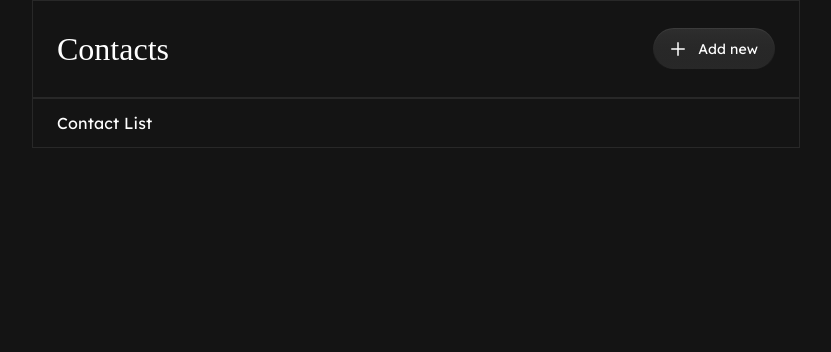
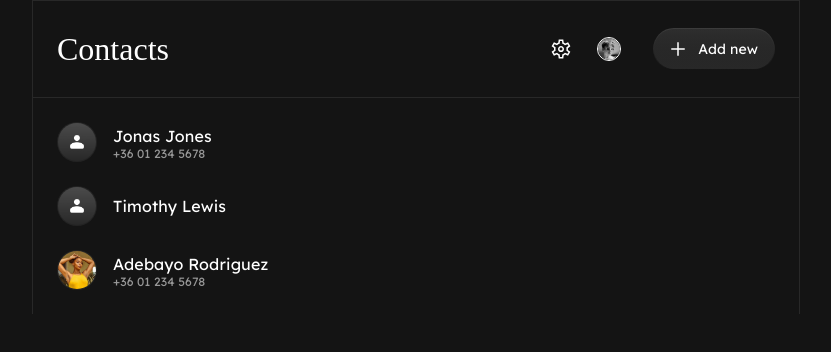
Before and after one commit to nemethricsi/ux-studio-contacts-app, a Next.js app: page / in a window 1280 px wide. Shown: the top 352 px of the page, without its empty margins (224-1055 px from the left). Built offline with nearby package versions, Linux system fonts and the light colour scheme.

Commit message:
refactor folder structure

```diff
--- a/app/page.tsx
+++ b/app/page.tsx
@@ -1,4 +1,5 @@
-import SpecialButton from '@/app/ui/special-button';
+import ContactListItem from '@/app/ui/contact-list/contact-list-item';
+import HeaderActions from '@/app/ui/header/header-actions';
 import Text from '@/app/ui/text';
 
 export default function Home() {
@@ -6,15 +7,17 @@ export default function Home() {
     <>
       <header className="mx-auto flex max-w-[768px] items-center justify-between border border-grey-60 p-6">
         <Text variant="h1">Contacts</Text>
-        <Actions />
+        <HeaderActions />
       </header>
-      <main className="mx-auto max-w-[768px] border border-grey-60 px-6 py-3">
-        <Text variant="h3">Contact List</Text>
+      <main className="mx-auto max-w-[768px] border border-y-0 border-grey-60 px-6 py-3">
+        <ContactListItem name="Jonas Jones" phoneNumber="+36 01 234 5678" />
+        <ContactListItem name="Timothy Lewis" />
+        <ContactListItem
+          name="Adebayo Rodriguez"
+          phoneNumber="+36 01 234 5678"
+          imageUrl="/images/Adebayo.png"
+        />
       </main>
     </>
   );
 }
-
-const Actions = () => {
-  return <SpecialButton label="Add new" />;
-};
--- a/app/ui/contact-list-item.tsx
+++ /dev/null
@@ -1,30 +0,0 @@
-import ContactListItemActions from '@/app/ui/contact-list-item-actions';
-import Text from '@/app/ui/text';
-import Image from 'next/image';
-
-const ContactListItem = () => {
-  return (
-    <div className="group flex items-center justify-between py-3">
-      <div className="flex items-center gap-4">
-        <div className="rounded-full bg-grey-70 p-[1px]">
-          <Image
-            src="/images/default.png"
-            alt="default avatar"
-            width={38}
-            height={38}
-            className="rounded-full"
-          />
-        </div>
-        <div className="flex flex-col">
-          <Text variant="body">Jonas Jones</Text>
-          <Text variant="message" className="text-secondary">
-            +36 01 234 5678
-          </Text>
-        </div>
-      </div>
-      <ContactListItemActions />
-    </div>
-  );
-};
-
-export default ContactListItem;
--- a/app/ui/contact-list-item-actions.tsx
+++ b/app/ui/contact-list/contact-list-item-actions.tsx
@@ -11,7 +11,6 @@ const ContactListItemActions = () => {
         iconId="mute"
         title="Mute contact"
         iconOnly
-        onClick={() => alert('Mute contact')}
       />
       <Button
         label="Call"
@@ -19,7 +18,6 @@ const ContactListItemActions = () => {
         iconId="call"
         title="Call contact"
         iconOnly
-        onClick={() => alert('Call contact')}
       />
       <Button
         label="More"
--- /dev/null
+++ b/app/ui/contact-list/contact-list-item.tsx
@@ -0,0 +1,42 @@
+import ContactListItemActions from '@/app/ui/contact-list/contact-list-item-actions';
+import Text from '@/app/ui/text';
+import Image from 'next/image';
+
+interface ContactListItemProps {
+  name: string;
+  phoneNumber?: string;
+  imageUrl?: string;
+}
+
+const ContactListItem = ({
+  name,
+  phoneNumber,
+  imageUrl,
+}: ContactListItemProps) => {
+  return (
+    <div className="group flex items-center justify-between py-3">
+      <div className="flex select-none items-center gap-4">
+        <div className="rounded-full bg-grey-70 p-[1px]">
+          <Image
+            src={imageUrl ? imageUrl : '/images/default.png'}
+            alt="default avatar"
+            width={38}
+            height={38}
+            className="rounded-full"
+          />
+        </div>
+        <div className="flex flex-col">
+          <Text variant="h3">{name}</Text>
+          {phoneNumber && (
+            <Text variant="message" className="text-secondary">
+              +36 01 234 5678
+            </Text>
+          )}
+        </div>
+      </div>
+      <ContactListItemActions />
+    </div>
+  );
+};
+
+export default ContactListItem;
--- a/app/ui/header-actions.tsx
+++ b/app/ui/header/header-actions.tsx
@@ -1,8 +1,8 @@
 'use client';
 
 import Button from '@/app/ui/button';
-import ProfileMenuButton from '@/app/ui/profile-menu-button';
-import SpecialButton from '@/app/ui/special-button';
+import ProfileMenuButton from '@/app/ui/header/profile-menu-button';
+import SpecialButton from '@/app/ui/header/special-button';
 
 const HeaderActions = () => {
   return (
@@ -14,9 +14,8 @@ const HeaderActions = () => {
           variant="secondary"
           iconId="settings"
           title="Open settings"
-          onClick={() => alert('Open Settings Menu')}
         />
-        <ProfileMenuButton onClick={() => alert('Open Profile Menu')} />
+        <ProfileMenuButton />
       </div>
       <SpecialButton
         label="Add new"
```
Also changed, not shown: app/ui/header/profile-menu-button.tsx (renamed from app/ui/profile-menu-button.tsx), app/ui/header/special-button.tsx (renamed from app/ui/special-button.tsx), public/images/Adebayo.png (added).
